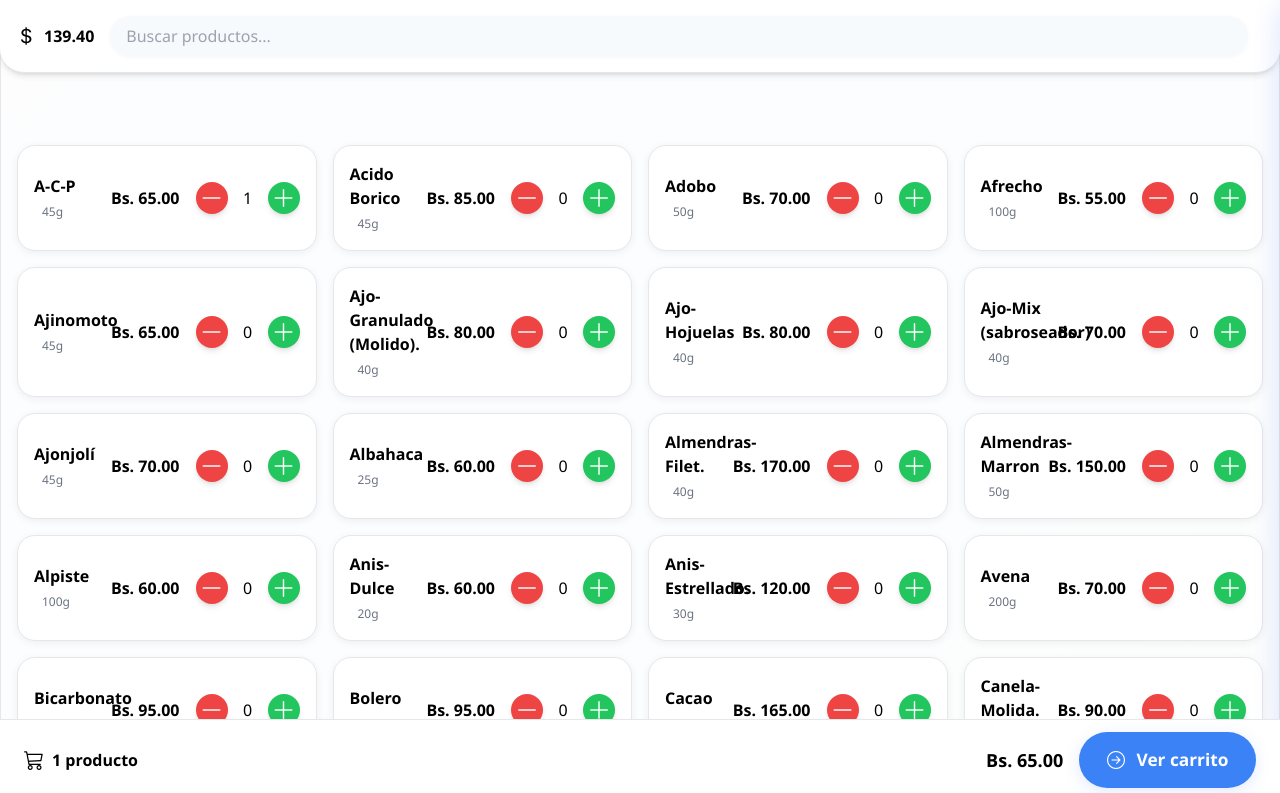
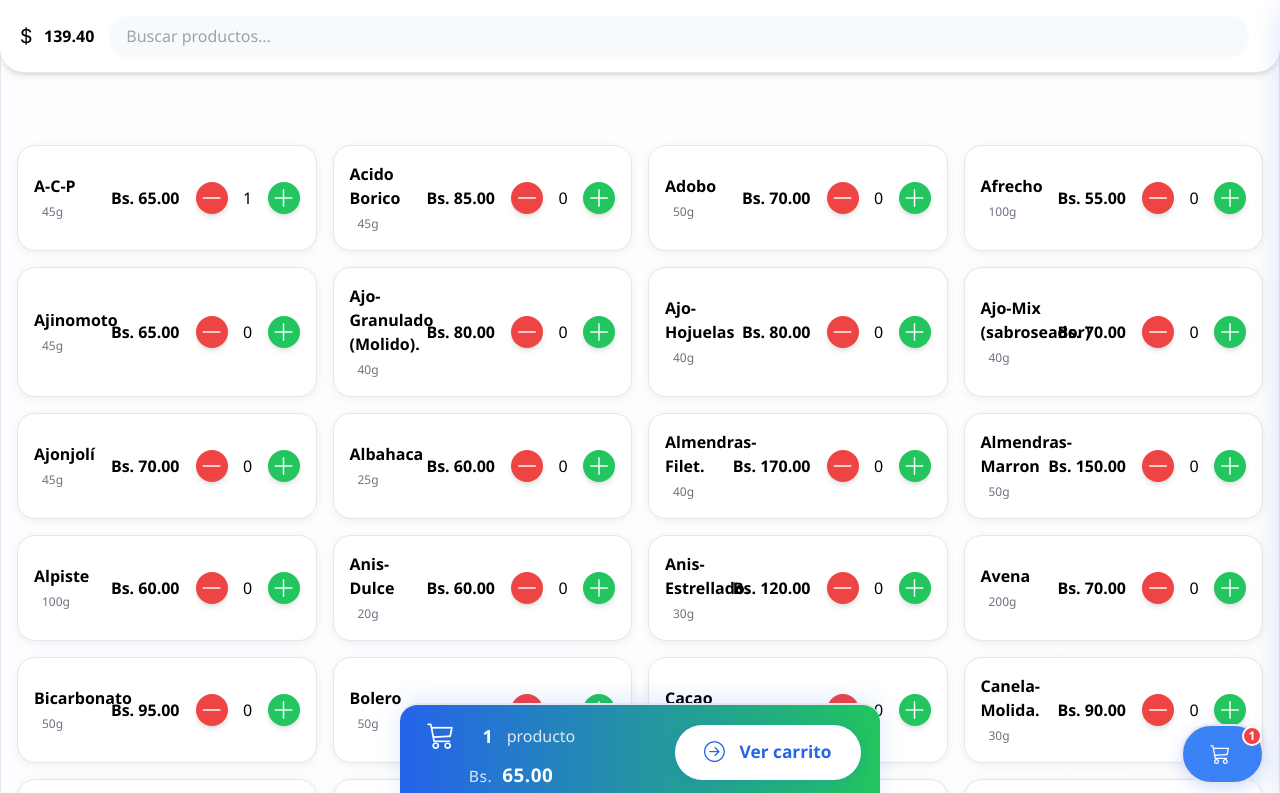
Before and after one commit to Denyriox/Mercadito-v2, a website: page index.html in a window 1280 px wide. Both pictures are taken after a click on the button 283 px from the left and 198 px from the top of the page. Shown: the top 793 px of the page. Drawn offline with nearby package versions, Linux system fonts and the light colour scheme.

Commit message:
New Style prev

```diff
--- a/index.html
+++ b/index.html
@@ -109,18 +109,22 @@
     </div>
 
     <!-- Barra de previsualización del carrito -->
-    <div id="cart-preview-bar" class="fixed bottom-0 left-0 right-0 bg-white shadow-lg border-t border-gray-200 z-50 flex items-center justify-between px-6 py-3 md:hidden">
-        <div class="flex items-center">
-            <i class="bi bi-cart3 text-xl mr-2"></i>
-            <span id="cart-preview-items" class="font-semibold">0 productos</span>
+    <div id="cart-preview-bar" class="fixed bottom-0 left-0 right-0 z-50 md:hidden">
+        <div class="cart-preview-info">
+            <div id="cart-preview-items">
+                <i class="bi bi-cart3"></i>
+                <span class="cart-preview-count">0</span>
+                <span class="cart-preview-label">productos</span>
+            </div>
+            <div id="cart-preview-total">
+                <span class="cart-preview-bs">Bs.</span>
+                <span class="cart-preview-amount">0.00</span>
+            </div>
         </div>
-        <div class="flex items-center">
-            <span class="font-bold text-lg">Bs. <span id="cart-preview-total">0.00</span></span>
-            <button id="open-cart-preview" class="ml-4 bg-blue-500 hover:bg-blue-600 transition-colors text-white rounded-full px-6 py-2 text-base font-semibold shadow-md flex items-center gap-2">
-                <i class="bi bi-arrow-right-circle text-lg"></i>
-                Ver carrito
-            </button>
-        </div>
+        <button id="open-cart-preview">
+            <i class="bi bi-arrow-right-circle"></i>
+            <span>Ver carrito</span>
+        </button>
     </div>
 
     <script src="script.js"></script>
--- a/script.js
+++ b/script.js
@@ -185,8 +185,15 @@ document.addEventListener('DOMContentLoaded', () => {
 
             // Actualizar barra de previsualización
             if (this.elements.cartPreviewBar) {
-                this.elements.cartPreviewItems.textContent = `${totalItems} producto${totalItems === 1 ? '' : 's'}`;
-                this.elements.cartPreviewTotal.textContent = totalBs.toFixed(2);
+                // Cantidad de productos
+                const countElem = this.elements.cartPreviewBar.querySelector('.cart-preview-count');
+                if (countElem) countElem.textContent = totalItems;
+                // Texto productos
+                const labelElem = this.elements.cartPreviewBar.querySelector('.cart-preview-label');
+                if (labelElem) labelElem.textContent = `producto${totalItems === 1 ? '' : 's'}`;
+                // Monto en Bs
+                const amountElem = this.elements.cartPreviewBar.querySelector('.cart-preview-amount');
+                if (amountElem) amountElem.textContent = totalBs.toFixed(2);
                 // Mostrar/ocultar barra según si hay productos y si el carrito está cerrado
                 const cartOpen = !this.elements.cartSidebar.classList.contains('translate-x-full');
                 this.elements.cartPreviewBar.style.display = (!cartOpen && totalItems > 0) ? 'flex' : 'none';
--- a/style.css
+++ b/style.css
@@ -87,6 +87,91 @@ button i, .minus-button i, .plus-button i {
     background-color: white;
     padding: 1rem;
     box-shadow: 0 -2px 12px 0 rgba(0,0,0,0.05);
+}
+
+/*  --- CART PREVIEW BAR MODERN STYLE --- */
+/*  Barra de previsualización del carrito */
+
+#cart-preview-bar {
+    background: linear-gradient(90deg, #2563eb 0%, #22c55e 100%);
+    box-shadow: 0 -4px 24px 0 #2563eb22, 0 1.5px 0 0 #e5e7eb;
+    border-radius: 18px 18px 0 0;
+    border-top: 2.5px solid #e5e7eb;
+    margin: 0 auto;
+    max-width: 480px;
+    left: 0; right: 0;
+    bottom: 0;
+    animation: fadeIn 0.5s cubic-bezier(.4,1.4,.6,1) 1;
+    transition: box-shadow 0.2s, background 0.2s;
+    display: flex;
+    align-items: center;
+    justify-content: space-between;
+    padding: 0.7em 1.2em;
+}
+#cart-preview-bar .bi-cart3 {
+    font-size: 1.7rem;
+    color: #fff;
+    margin-right: 0.7em;
+}
+/* Contenedor para los datos alineados verticalmente */
+.cart-preview-info {
+    display: flex;
+    flex-direction: column;
+    align-items: flex-start;
+    justify-content: center;
+    margin-left: 0.5em;
+}
+#cart-preview-items {
+    display: flex;
+    align-items: center;
+    gap: 0.5em;
+    font-size: 1.13rem;
+    font-weight: 600;
+    color: #fff;
+    margin-bottom: 0.1em;
+}
+#cart-preview-items .cart-preview-label {
+    font-size: 1rem;
+    font-weight: 400;
+    color: #e0e7ef;
+    margin-left: 0.3em;
+}
+#cart-preview-total {
+    font-size: 1.18rem;
+    color: #fff;
+    font-weight: 700;
+    margin-left: 2.2em;
+    margin-top: 0.1em;
+    letter-spacing: 0.5px;
+}
+#cart-preview-total .cart-preview-bs {
+    font-size: 0.98rem;
+    font-weight: 500;
+    color: #e0e7ef;
+    margin-right: 0.3em;
+}
+#open-cart-preview {
+    background: #fff;
+    color: #2563eb;
+    border-radius: 999px;
+    font-size: 1.08rem;
+    font-weight: 700;
+    box-shadow: 0 2px 12px 0 #2563eb33;
+    padding: 0.7em 1.7em;
+    transition: background 0.18s, box-shadow 0.18s, transform 0.12s;
+    display: flex;
+    align-items: center;
+    gap: 0.5em;
+}
+#open-cart-preview:hover {
+    background: #f0f4f8;
+    color: #22c55e;
+    box-shadow: 0 4px 24px 0 #22c55e33;
+    transform: scale(1.04);
+}
+#open-cart-preview i {
+    font-size: 1.3rem;
+    margin-right: 0.3em;
 }
 
 /* --- Fin Layout del Carrito --- */
```
